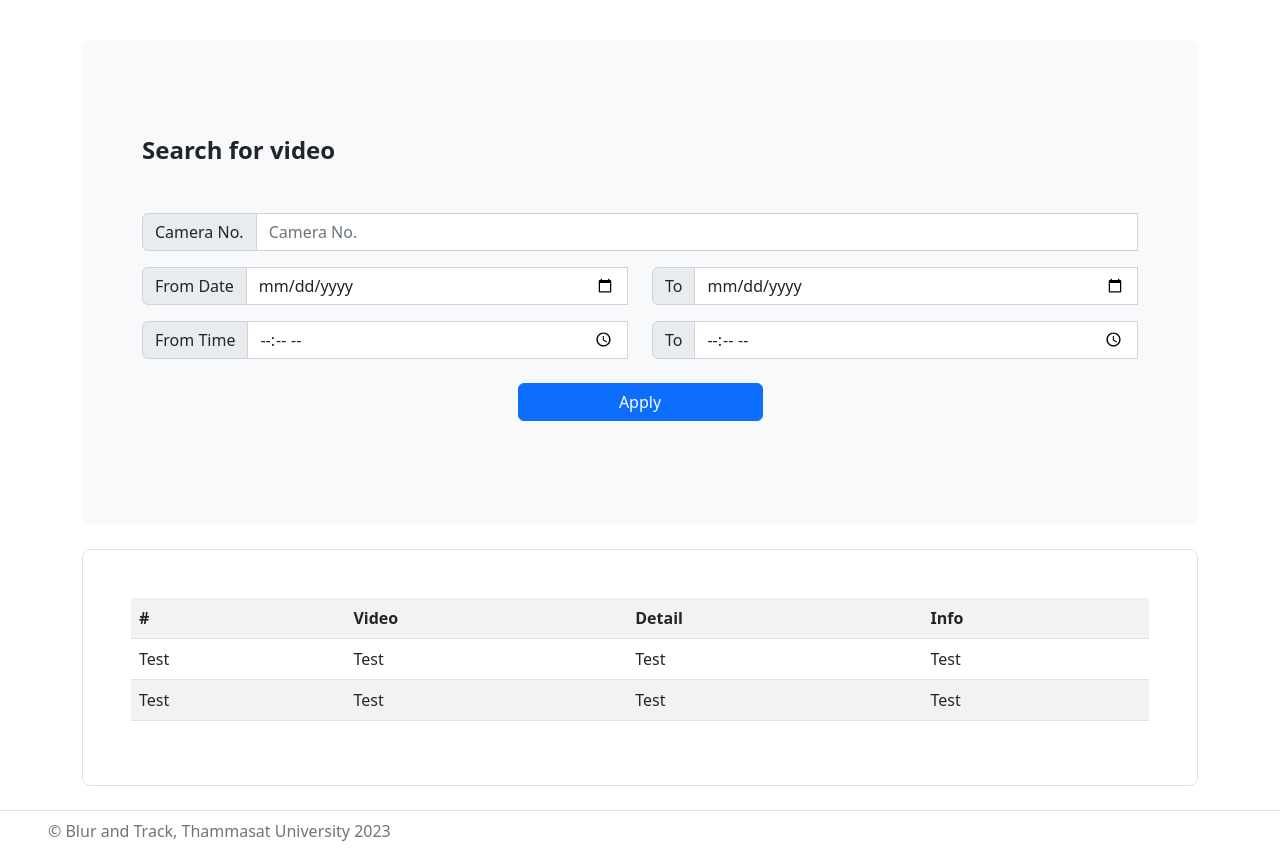
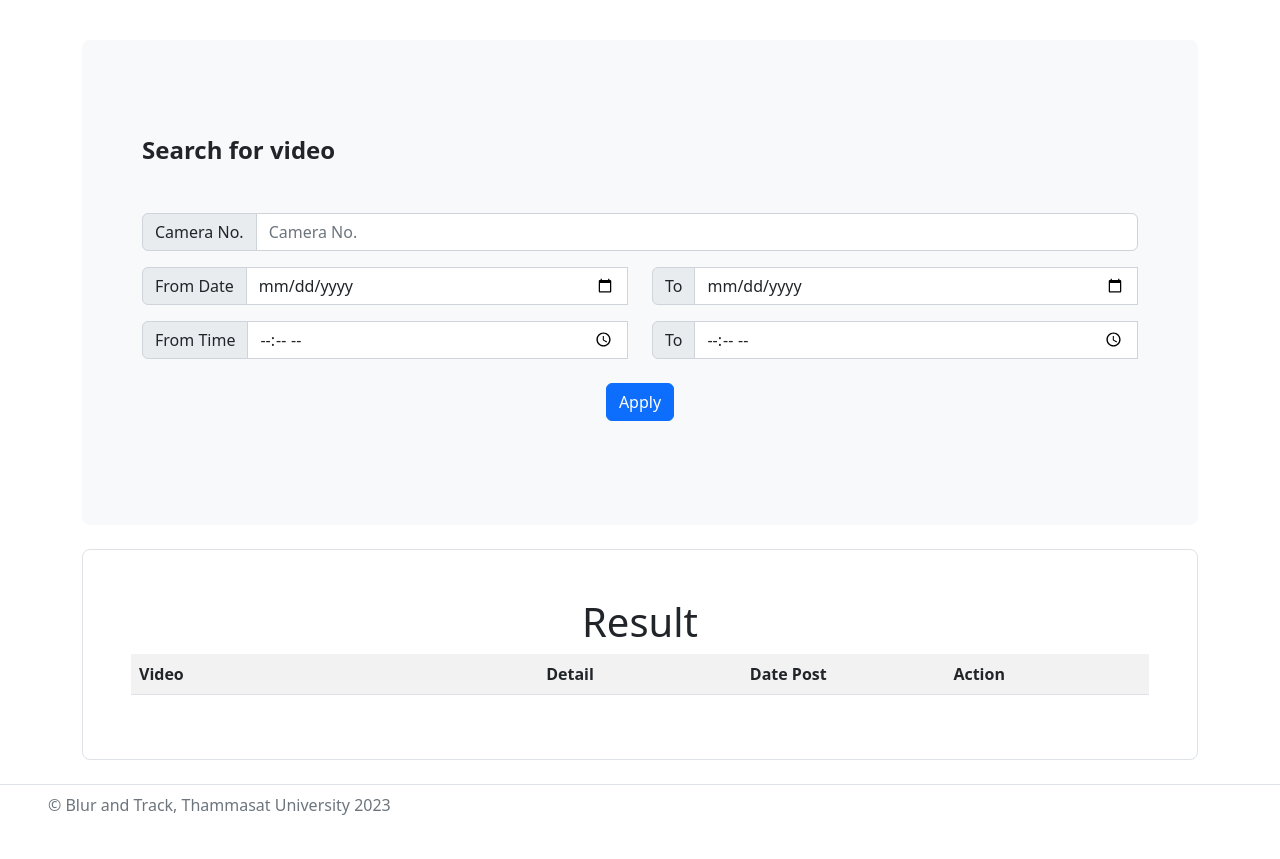
Before and after one commit to Ornsiri/track-and-blur, a Flask app: page /search-video in a window 1280 px wide. Shown: the part 73-932 px from the top of the page. After the commit the page ends 888 px from the top, so only its background shows below. Run offline with Flask 2, Linux system fonts and the light colour scheme; the visitor is signed in with stand-in values (Sample User, id 1); lists and menus that the app fills with data are empty; some libraries are stand-ins or nearby versions.

Commit message:
Search updated

```diff
--- a/backend/app.py
+++ b/backend/app.py
@@ -17,12 +17,15 @@ app.config.from_object(env_config)
 db=SQLAlchemy(app)
 
 from models.User import User
+from models.Video import Video
 
 UPLOAD_USER_IMG = 'static/assets/upload_usr_img'
+# UPLOAD_VIDEO_BLUR = 'static/assets/upload_videos/blur/'
+UPLOAD_VIDEO_UNBLUR = 'static/assets/upload_videos/unblur/'
 ALLOWED_IMG_EXTENSIONS = set(['jpeg','jpg','png'])
 
 app.config['UPLOAD_USER_IMG'] = UPLOAD_USER_IMG
-# app.config['UPLOAD_VIDEO'] = UPLOAD_VIDEO
+app.config['UPLOAD_VIDEO_UNBLUR'] = UPLOAD_VIDEO_UNBLUR
 
 # ALLOWED_VIDEO_EXTENSIONS = set([])
 
@@ -35,7 +38,7 @@ app.config['UPLOAD_USER_IMG'] = UPLOAD_USER_IMG
 
 connection = psycopg2.connect(dbname=app.config['DB_NAME'], user=app.config['DB_USERNAME'],
                 password=app.config['DB_PASSWORD'], host=app.config['DB_HOST'] )
-
+print(app.config["SECRET_KEY"])
 def allowed_img_file(filename):
     return '.' in filename and filename.rsplit('.',1)[1].lower() in ALLOWED_IMG_EXTENSIONS
 
@@ -186,8 +189,43 @@ def search():
         if session['user_img_file']:
             filename = secure_filename(session['user_img_file'])
             img_filepath = os.path.join(app.config['UPLOAD_USER_IMG'],filename)
+
         return render_template('html/search.html', filename=img_filepath)
     return render_template('html/signin.html')
+
+@app.route('/search-video',methods=['POST','GET'] )
+def get_search_video() :
+    if 'loggedin' in session:
+        if request.method == 'POST' and \
+        'startdate' in request.form and \
+        'enddate' in request.form :
+            _camerano = request.form['camerano']
+            _startdate = request.form['startdate']
+            _enddate = request.form['enddate']
+            _starttime = request.form['starttime']
+            _endtime = request.form['endtime']
+
+            cursor = connection.cursor(cursor_factory=psycopg2.extras.DictCursor)
+            cursor.execute('select * from videos where (vid_datetime between %s and %s) and vid_type = %s', (_startdate+" "+_starttime,_enddate +" "+_endtime,'blur',))
+            # cursor.execute('SELECT * FROM users WHERE user_username = %s', (_username,))
+
+            videos = cursor.fetchall()
+
+            if len(videos) == 0:
+                flash("No video result","danger")
+
+            # for video in videos:
+            #     print(video)
+
+            # print(_camerano)
+            # print(_startdate)
+            # print(_enddate)
+            # print(_starttime)
+            # print(_endtime)
+        return render_template('html/search.html', videos = videos, video_path = UPLOAD_VIDEO_UNBLUR )
+    return render_template('html/signin.html')
+
+
 
 @app.route('/permission')
 def permission():
--- a/backend/config.py
+++ b/backend/config.py
@@ -20,9 +20,8 @@ class Config(object):
 
     SESSION_COOKIE_SECURE = True
 
-    MODEL_ADMIN = './models/Admin.py'
+class ProductionConfig(Config):
 
-class ProductionConfig(Config):
     DEBUG = False
 
 
--- a/backend/templates/html/permission.html
+++ b/backend/templates/html/permission.html
@@ -82,8 +82,10 @@
                         <div class="nav nav-tabs" id="permission-tab" role="tablist">
                             <button class="nav-link active" id="nav-request-tab" data-bs-toggle="tab" data-bs-target="#nav-request" type="button"
                                 role="tab" aria-controls="nav-request" aria-selected="true">Permission Request</button>
+                            {% if session['user_type'] == "Admin" %}
                             <button class="nav-link" id="nav-assign-tab" data-bs-toggle="tab" data-bs-target="#nav-assign" type="button"
                                 role="tab" aria-controls="nav-assign" aria-selected="false">Assign Permission</button>
+                            {% endif %}
                         </div>
                     </nav>
                     <div class="tab-content mt-3" id="nav-tab-content">
@@ -346,10 +348,6 @@
                                                 <p>Date: 28 Febuary 2023 </p>
                                                 <p>Time: 21:41 PM </p>
                                             </div>
-                                            <!-- <div class="flex-fill">
-
-                                                                                <p> </p>
-                                                                            </div> -->
                                         </div>
 
 
--- a/backend/templates/html/search.html
+++ b/backend/templates/html/search.html
@@ -14,13 +14,22 @@
     <!-- Bootstrap core CSS -->
     <link href="https://cdn.jsdelivr.net/npm/bootstrap@5.2.3/dist/css/bootstrap.min.css" rel="stylesheet"
         integrity="sha384-rbsA2VBKQhggwzxH7pPCaAqO46MgnOM80zW1RWuH61DGLwZJEdK2Kadq2F9CUG65" crossorigin="anonymous">
+    <script src="https://cdn.jsdelivr.net/npm/bootstrap@5.2.3/dist/js/bootstrap.bundle.min.js"></script>
 
     <!-- font awesome  -->
     <link rel="stylesheet" href="https://use.fontawesome.com/releases/v5.7.2/css/all.css"
         integrity="sha384-fnmOCqbTlWIlj8LyTjo7mOUStjsKC4pOpQbqyi7RrhN7udi9RwhKkMHpvLbHG9Sr" crossorigin="anonymous" />
 
-    <!-- Header CSS
-    <link href="../css/headers.css" rel="stylesheet"> -->
+    <!-- JQuery + Ajax -->
+    <script src="https://code.jquery.com/jquery-3.2.1.slim.min.js"
+        integrity="sha384-KJ3o2DKtIkvYIK3UENzmM7KCkRr/rE9/Qpg6aAZGJwFDMVNA/GpGFF93hXpG5KkN" crossorigin="anonymous">
+        </script>
+    <script src="https://cdnjs.cloudflare.com/ajax/libs/popper.js/1.12.9/umd/popper.min.js"
+        integrity="sha384-ApNbgh9B+Y1QKtv3Rn7W3mgPxhU9K/ScQsAP7hUibX39j7fakFPskvXusvfa0b4Q" crossorigin="anonymous">
+        </script>
+    <script src="https://code.jquery.com/jquery-3.5.1.js" integrity="sha256-QWo7LDvxbWT2tbbQ97B53yJnYU3WhH/C8ycbRAkjPDc="
+        crossorigin="anonymous">
+        </script>
     <style>
         .bd-placeholder-img {
             font-size: 1.125rem;
@@ -82,11 +91,11 @@
                             <div class="col-sm-100 col-md-100 col-lg-12">
                                 <div class="input-group mb-3">
                                     <span class="input-group-text" id="addon-wrapping">Camera No.</span>
-                                    <input type="text" class="form-control" placeholder="Camera No." aria-label="Camera No."
-                                        aria-describedby="addon-wrapping" required>
-                                    <small class="invalid-feedback">
+                                    <input type="text" name="camerano" class="form-control" placeholder="Camera No." aria-label="Camera No."
+                                        aria-describedby="addon-wrapping" >
+                                    <!-- <small class="invalid-feedback">
                                         Camera No. can't be empty
-                                    </small>
+                                    </small> -->
                                 </div>
                             </div>
                         </div>
@@ -94,7 +103,7 @@
                             <div class="col-sm-100 col-md-100 col-lg-6">
                                 <div class="input-group mb-3">
                                     <span class="input-group-text" id="addon-wrapping">From Date</span>
-                                    <input type="date" class="form-control" placeholder="Date" aria-label="Date" aria-describedby="addon-wrapping"
+                                    <input type="date" name="startdate" class="form-control" placeholder="Date" aria-label="Date" aria-describedby="addon-wrapping"
                                         required>
                                     <small class="invalid-feedback">
                                         Date can't be empty
@@ -104,10 +113,10 @@
                             <div class="col-sm-100 col-md-100 col-lg-6">
                                 <div class="input-group mb-3">
                                     <span class="input-group-text" id="addon-wrapping">To</span>
-                                    <input type="date" class="form-control" placeholder="Date" aria-label="Date" aria-describedby="addon-wrapping"
+                                    <input type="date" name="enddate" class="form-control" placeholder="Date" aria-label="Date" aria-describedby="addon-wrapping"
                                         required>
                                     <small class="invalid-feedback">
-                                        Date can't be empty
+                                        Time can't be empty
                                     </small>
                                 </div>
                             </div>
@@ -116,7 +125,7 @@
                             <div class="col-sm-100 col-md-100 col-lg-6">
                                 <div class="input-group mb-3 col-4">
                                     <span class="input-group-text" id="addon-wrapping">From Time</span>
-                                    <input type="time" class="form-control" placeholder="Time" aria-label="Time" aria-describedby="addon-wrapping"
+                                    <input type="time" name="starttime" class="form-control" placeholder="Time" aria-label="Time" aria-describedby="addon-wrapping"
                                         required>
                                     <small class="invalid-feedback">
                                         Time can't be empty
@@ -126,7 +135,7 @@
                             <div class="col-sm-100 col-md-100 col-lg-6">
                                 <div class="input-group mb-3 col-4">
                                     <span class="input-group-text" id="addon-wrapping">To</span>
-                                    <input type="time" class="form-control" placeholder="Time" aria-label="Time" aria-describedby="addon-wrapping"
+                                    <input type="time" name="endtime" class="form-control" placeholder="Time" aria-label="Time" aria-describedby="addon-wrapping"
                                         required>
                                     <small class="invalid-feedback">
                                         Time can't be empty
@@ -135,7 +144,9 @@
                             </div>
                         </div>
                         <div class="flex-row d-flex justify-content-center p-2">
-                            <button type="submit" class="w-25 btn btn-primary">Apply</button>
+                            <a href="{{ url_for('get_search_video') }}">
+                                <button type="submit" class="w-100 btn btn-primary">Apply</button>
+                            </a>
                         </div>
                     </form>
                 </div>
@@ -144,25 +155,58 @@
             <div class="row align-items-md-stretch">
                 <div class="col-md-12">
                     <div class="h-100 p-5 border rounded-3">
+                        <h4 class="display-6 text-center"> Result </h4>
+
                         <table class="table  table-striped table-hover">
                             <tr>
-                                <th> # </th>
-                                <th> Video </th>
-                                <th> Detail </th>
-                                <th> Info </th>
+                                <th class="col-lg-4 col-md-4 col-sm-12"> Video </th>
+                                <th class="col-lg-2 col-md-2 col-sm-12"> Detail </th>
+                                <th class="col-lg-2 col-md-2 col-sm-12"> Date Post </th>
+                                <th class="col-lg-2 col-md-2 col-sm-12"> Action </th>
                             </tr>
+                            {% for video in videos %}
                             <tr>
+                                <td class="col-lg-4 col-md-4 col-sm-12"> <video src="{{ video_path + video[3] }}" width="240" controls></video></td>
+                                <td class="col-lg-2 col-md-2 col-sm-12 video-datail"> {{ video[4] }} </td>
+                                <td class="col-lg-2 col-md-2 col-sm-12 video-date"> {{ video[2] }} </td>
+                                <td class="col-lg-2 col-md-2 col-sm-12">
+                                    <h6 class="video-link">{{ video_path + video[3] }}</h6>
+                                    <h6 class="video-name"> {{ video[3] }} </h6>
+                                    <button class="btn btn-primary me-3 video-watch"  data-bs-toggle="modal" data-bs-target="#exampleModal">
+                                        <span>
+                                            <i class="fas fa-eye"></i>
+                                        </span> Watch
+                                    </button>
+                                    <div class="modal text-center" id="exampleModal" aria-labelledby="exampleModalLabel" aria-hidden="true">
+                                        <div class="modal-dialog">
+                                            <div class="modal-content">
+                                                <div class="modal-header text-center">
+                                                    <h6 class="video-modal-header">  </h6>
+                                                </div>
+                                                <div class="modal-body w-100">
+                                                    <!-- 1:1 aspect ratio -->
+                                                    <!-- <video class="embed-responsive-item video-modal" controls src="{{ video_path + video[3] }}" frameborder="0"
+                                                        allowfullscreen></video> -->
+
+                                                </div>
+                                                <div class="modal-footer">
+                                                    <button type="button button-close" class="btn btn-danger" data-bs-dismiss="modal">Close</button>
+                                                </div>
+                                            </div>
+                                        </div>
+                                    </div>
+
+                                </td>
+
+                            </tr>
+                            {% endfor %}
+
+                            <!-- <tr>
                                 <td> Test </td>
                                 <td> Test </td>
                                 <td> Test </td>
                                 <td> Test </td>
-                            </tr>
-                            <tr>
-                                <td> Test </td>
-                                <td> Test </td>
-                                <td> Test </td>
-                                <td> Test </td>
-                            </tr>
+                            </tr> -->
                         </table>
                     </div>
                 </div>
@@ -173,10 +217,6 @@
     <footer class="ps-5 mb-3 pt-2 text-muted border-top">
         &copy; Blur and Track, Thammasat University 2023
     </footer>
-
-    <script src="https://cdn.jsdelivr.net/npm/bootstrap@5.2.3/dist/js/bootstrap.bundle.min.js"
-        integrity="sha384-kenU1KFdBIe4zVF0s0G1M5b4hcpxyD9F7jL+jjXkk+Q2h455rYXK/7HAuoJl+0I4"
-        crossorigin="anonymous"></script>
 
     <script>
         var form = document.querySelector(".needs-validation");
@@ -190,6 +230,25 @@
             }
             form.classList.add("was-validated");
         }
+
+        $(function () {
+            $(".video-link").hide();
+            $(".video-name").hide();
+
+            $(".video-watch").click(function () {
+                var name = $(this).parents("td").find(".video-name").text();
+                var link = $(this).parents("td").find(".video-link").text();
+                var video = "";
+                video += "<video class=\"embed-responsive-item w-100 \" controls  src=\"" + link + "\" frameborder=\"0\" allowfullscreen></video> "
+                // console.log(video);
+                $(".modal-body").empty();
+                $(".modal-body").append(video);
+                $(".video-modal-header").empty();
+                $(".video-modal-header").append(name);
+            })
+
+        });
+
     </script>
 </body>
 
```
Also changed, not shown: backend/models/Video.py (+4 -4 lines), backend/static/assets/upload_usr_img/Screen_Shot_2566-03-02_at_17.12.09.png (added), backend/uploads/42e97448e045a7370cdb106a4310e440.png (deleted), backend/uploads/user.png (deleted), 5 other files.
